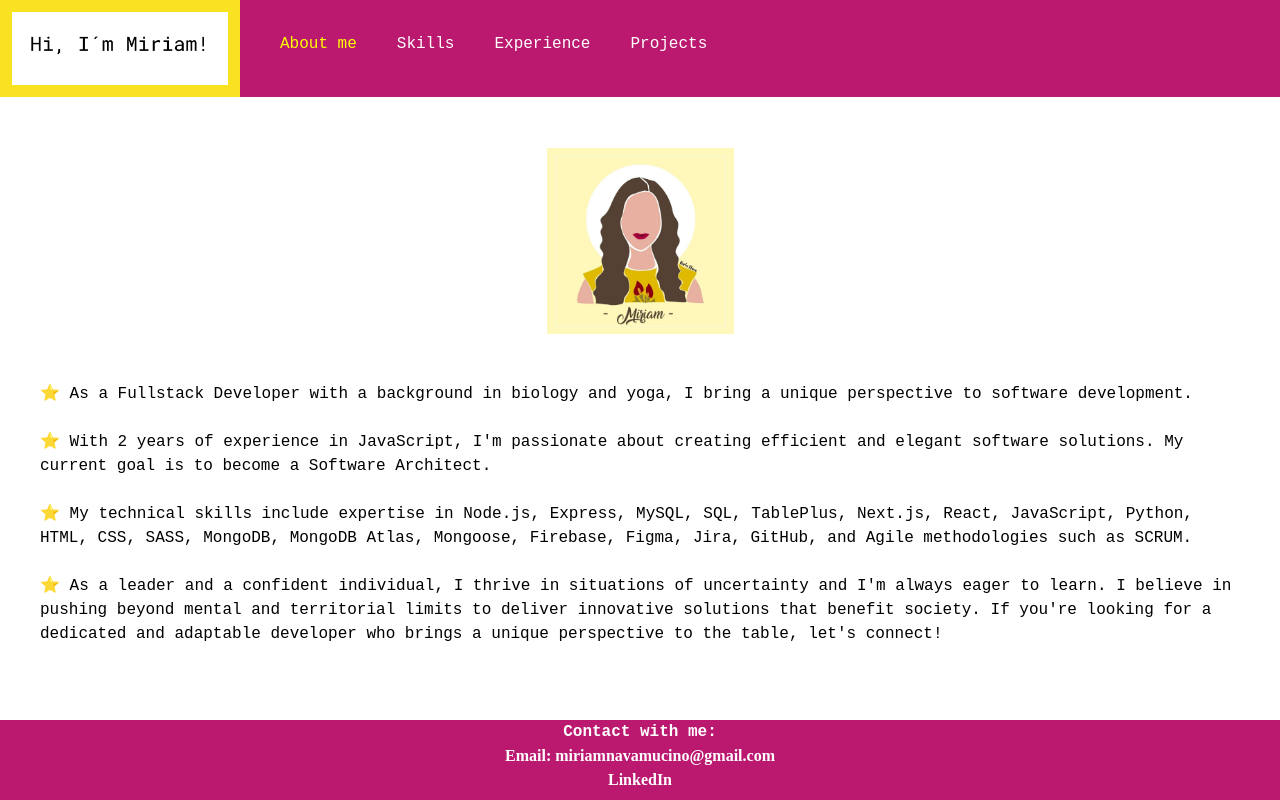
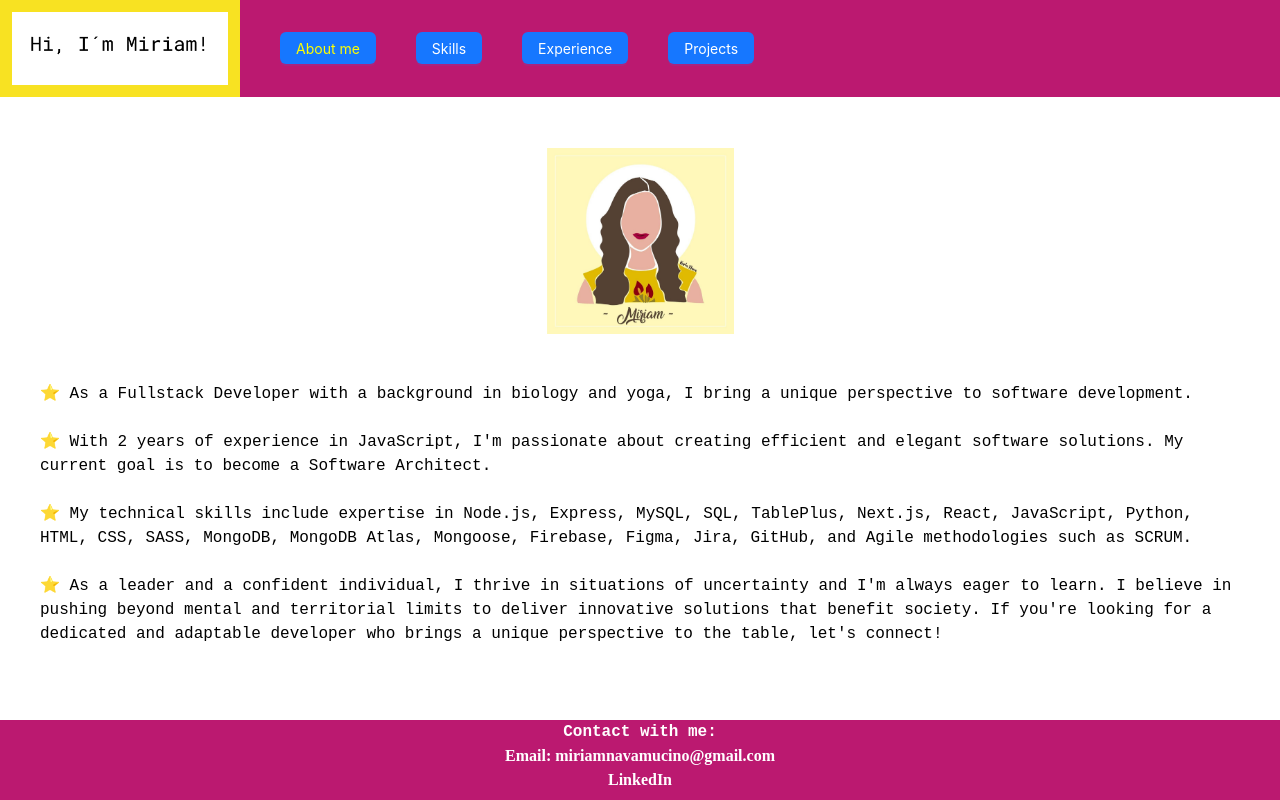
Before and after one commit to MiriamNM/portafolio-miriam-nava, a React (Create React App) app: page /experience in a window 1280 px wide. Built offline with nearby package versions, Linux system fonts and the light colour scheme; a web font is replaced by a local one.

Commit message:
the header buttons was changed

```diff
--- a/src/view/Header/index.js
+++ b/src/view/Header/index.js
@@ -1,5 +1,6 @@
 import React from "react";
 import { NavLink } from "react-router-dom";
+import { Button } from "antd";
 import logo from "../../assets/logo.png";
 
 const Header = () => {
@@ -13,15 +14,19 @@ const Header = () => {
           {routes.map((route) => {
             return (
               <li>
+                <Button
+                  type="primary"
+                  class="block py-2 pl-3 pr-4 text-gray-900 rounded hover:bg-gray-100 md:hover:bg-transparent md:border-0 md:hover:text-blue-700 md:p-0 dark:text-white md:dark:hover:text-blue-500 dark:hover:bg-gray-700 dark:hover:text-white md:dark:hover:bg-transparent"
+                >
                   <NavLink
                     to={route.to}
                     style={({ isActive }) => ({
                       color: isActive ? "yellow" : "white",
                     })}
-                  class="block py-2 pl-3 pr-4 text-gray-900 rounded hover:bg-gray-100 md:hover:bg-transparent md:border-0 md:hover:text-blue-700 md:p-0 dark:text-white md:dark:hover:text-blue-500 dark:hover:bg-gray-700 dark:hover:text-white md:dark:hover:bg-transparent"
                   >
                     {route.text}
                   </NavLink>
+                </Button>
               </li>
             );
           })}
```
Lines whose indentation alone changed are shown as unchanged.
